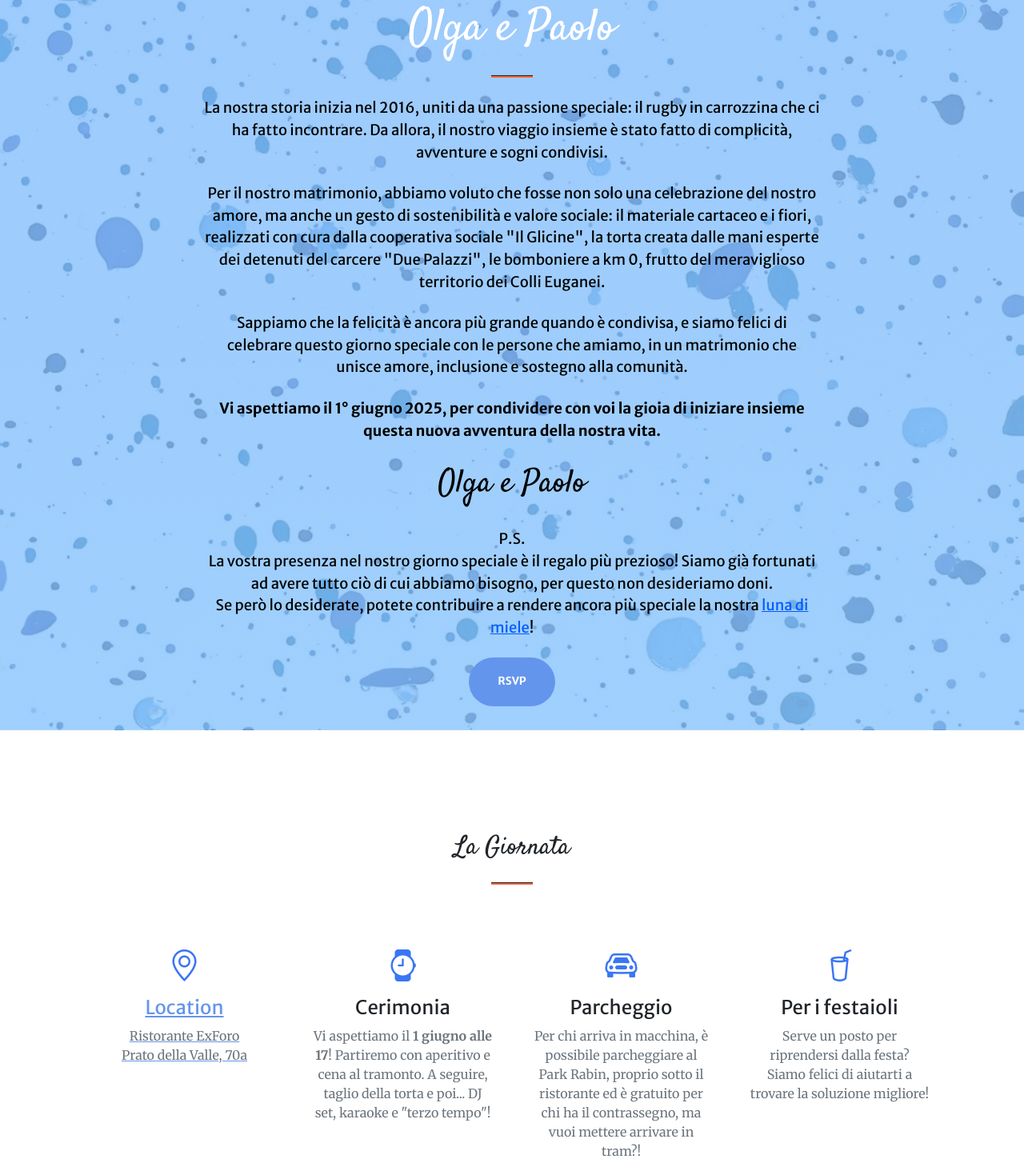
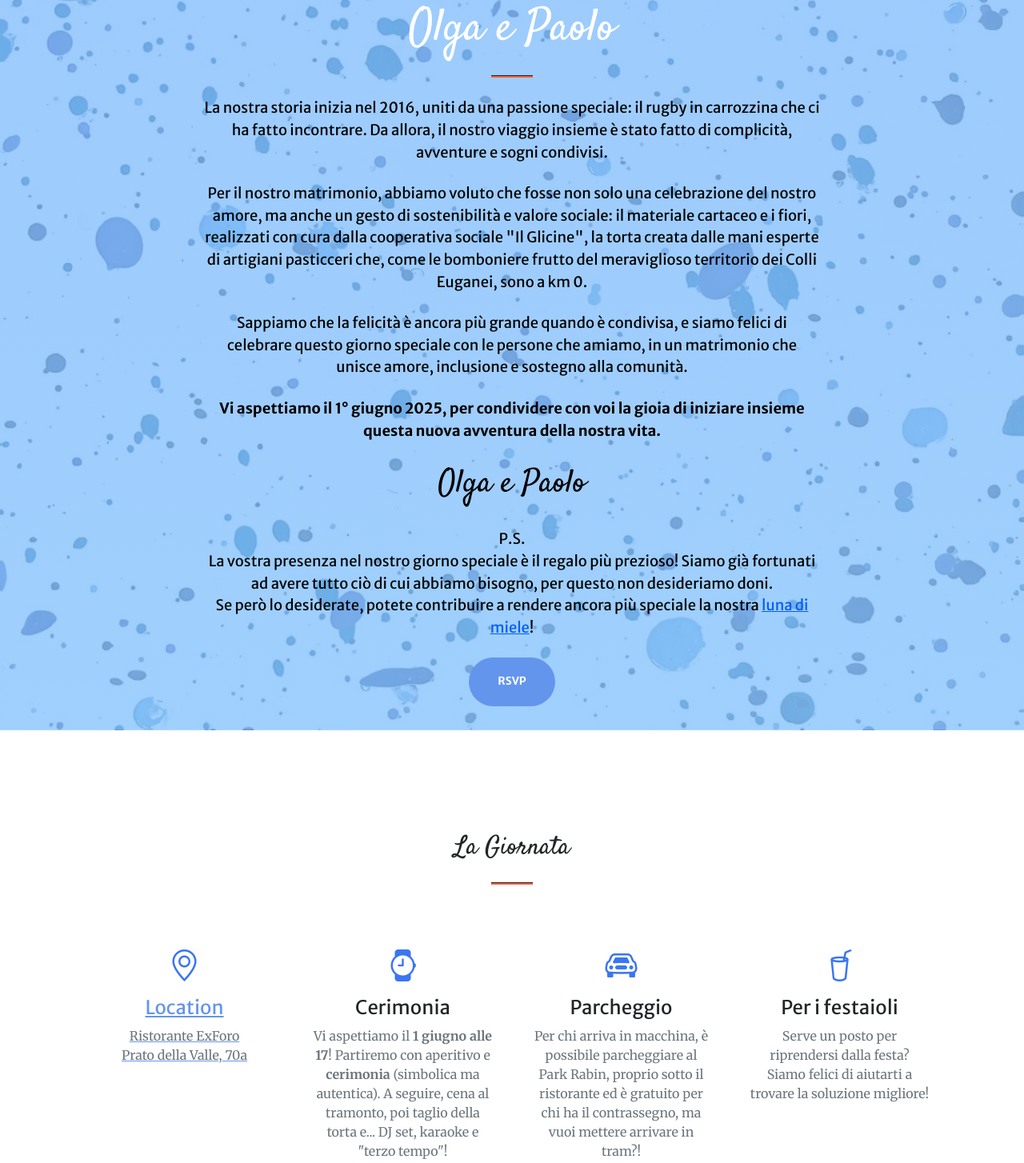
Before and after one commit to rediolga/wedsite, a plain HTML site: page index.html in a window 1280 px wide. Shown: the part 69-1523 px from the top of the page at 80% size. Drawn offline with nearby package versions, Linux system fonts and the light colour scheme; some packages are replaced by stand-ins of ours; a script that the page names is missing; a web font is replaced by a local one.

Commit message:
Update index.html

```diff
--- a/index.html
+++ b/index.html
@@ -47,7 +47,7 @@
                     <div class="col-lg-9 align-self-baseline">
                         <p class="text-black mb-4">La nostra storia inizia nel 2016, uniti da una passione speciale: il rugby in carrozzina che ci ha fatto incontrare. Da allora, il nostro viaggio insieme è stato fatto di complicità, avventure e sogni condivisi.</p>
 <p class="text-black mb-4">
-Per il nostro matrimonio, abbiamo voluto che fosse non solo una celebrazione del nostro amore, ma anche un gesto di sostenibilità e valore sociale: il materiale cartaceo e i fiori, realizzati con cura dalla cooperativa sociale "Il Glicine", la torta creata dalle mani esperte dei detenuti del carcere "Due Palazzi", le bomboniere a km 0, frutto del meraviglioso territorio dei Colli Euganei.
+Per il nostro matrimonio, abbiamo voluto che fosse non solo una celebrazione del nostro amore, ma anche un gesto di sostenibilità e valore sociale: il materiale cartaceo e i fiori, realizzati con cura dalla cooperativa sociale "Il Glicine", la torta creata dalle mani esperte di artigiani pasticceri che, come le bomboniere frutto del meraviglioso territorio dei Colli Euganei, sono a km 0.
 </p>
 <p class="text-black mb-4">
 Sappiamo che la felicità è ancora più grande quando è condivisa, e siamo felici di celebrare questo giorno speciale con le persone che amiamo, in un matrimonio che unisce amore, inclusione e sostegno alla comunità.</p>
@@ -102,7 +102,7 @@ Se però lo desiderate, potete contribuire a rendere ancora più speciale la nos
                         <div class="mt-5">
                             <div class="mb-2"><i class="bi-watch fs-1 text-primary"></i></div>
                             <h3 class="h4 mb-2">Cerimonia</h3>
-                            <p class="text-muted mb-0">Vi aspettiamo il <b>1 giugno alle 17</b>! Partiremo con aperitivo e cena al tramonto. A seguire, taglio della torta e poi... DJ set, karaoke e "terzo tempo"!</p>
+                            <p class="text-muted mb-0">Vi aspettiamo il <b>1 giugno alle 17</b>! Partiremo con aperitivo e <b>cerimonia</b> (simbolica ma autentica). A seguire, cena al tramonto, poi taglio della torta e... DJ set, karaoke e "terzo tempo"!</p>
                         </div>
                     </div>
                     <div class="col-lg-3 col-md-6 text-center">
```
